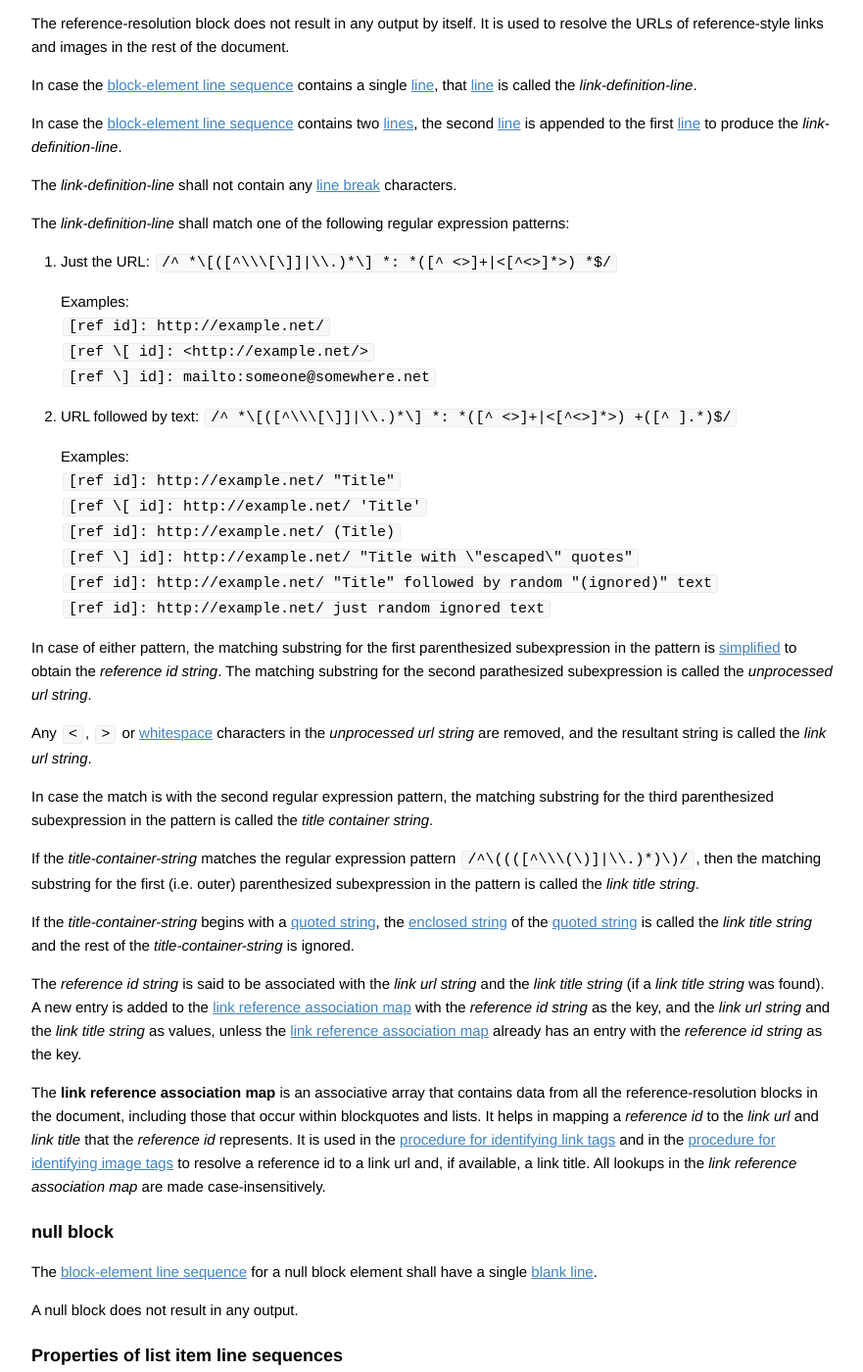
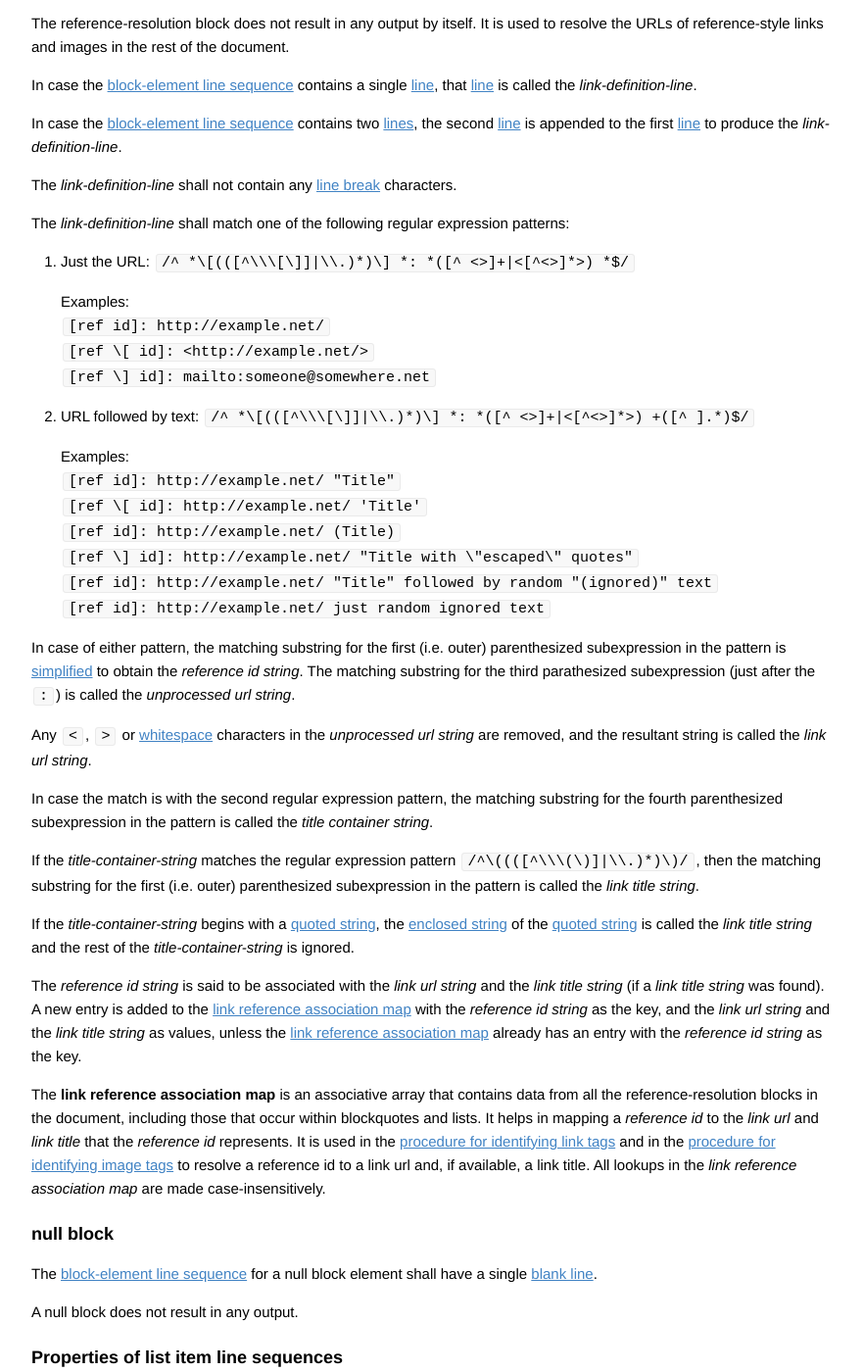
Before and after one commit to vfmd/vfmd-spec, a Jekyll site: the page built from specification.md, in a window 1280 px wide and 1400 px high, scrolled down 25935 px. Shown: the whole window at 98% size, without its empty margins (197-1078 px from the left). Built offline with Jekyll 4.4.1, drawn with Linux system fonts in a browser that asks for light colours; Markdown is read by kramdown in place of the engine named in the settings.

Commit message:
Fix regexps for reference resolution block

```diff
--- a/specification.md
+++ b/specification.md
@@ -1692,7 +1692,7 @@ The _link-definition-line_ shall match one of the following regular
 expression patterns:
 
  1. Just the URL:
-    `/^ *\[([^\\\[\]]|\\.)*\] *: *([^ <>]+|<[^<>]*>) *$/`
+    `/^ *\[(([^\\\[\]]|\\.)*)\] *: *([^ <>]+|<[^<>]*>) *$/`
 
     Examples:
     `[ref id]: http://example.net/`
@@ -1700,7 +1700,7 @@ expression patterns:
     `[ref \] id]: mailto:someone@somewhere.net`
 
  2. URL followed by text:
-    `/^ *\[([^\\\[\]]|\\.)*\] *: *([^ <>]+|<[^<>]*>) +([^ ].*)$/`
+    `/^ *\[(([^\\\[\]]|\\.)*)\] *: *([^ <>]+|<[^<>]*>) +([^ ].*)$/`
 
     Examples:
     `[ref id]: http://example.net/ "Title"`
@@ -1710,16 +1710,17 @@ expression patterns:
     `[ref id]: http://example.net/ "Title" followed by random "(ignored)" text`
     `[ref id]: http://example.net/ just random ignored text`
 
-In case of either pattern, the matching substring for the first
+In case of either pattern, the matching substring for the first (i.e. outer)
 parenthesized subexpression in the pattern is [simplified] to obtain the
-_reference id string_. The matching substring for the second
-parathesized subexpression is called the _unprocessed url string_.
+_reference id string_. The matching substring for the third
+parathesized subexpression (just after the `:`) is called the
+_unprocessed url string_.
 
 Any `<`, `>` or [whitespace] characters in the _unprocessed url string_
 are removed, and the resultant string is called the _link url string_.
 
 In case the match is with the second regular expression pattern, the
-matching substring for the third parenthesized subexpression in the
+matching substring for the fourth parenthesized subexpression in the
 pattern is called the _title container string_.
 
 If the _title-container-string_ matches the regular expression pattern
```
